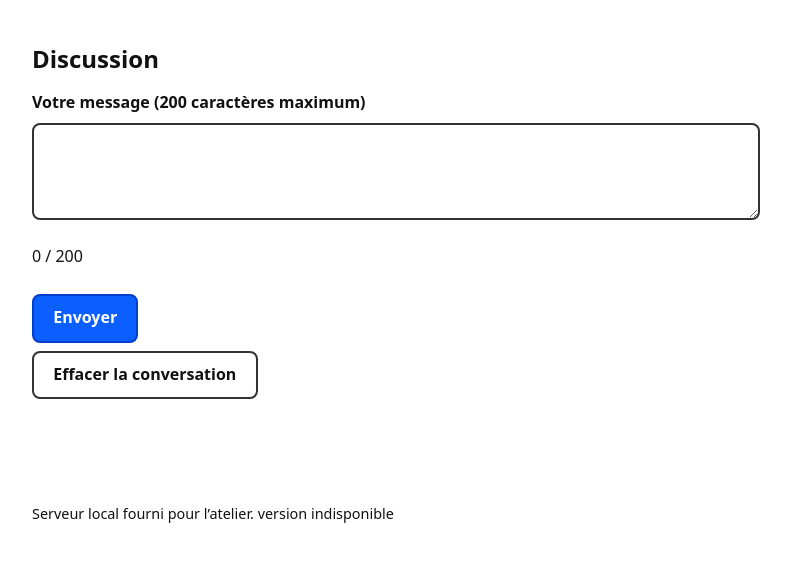
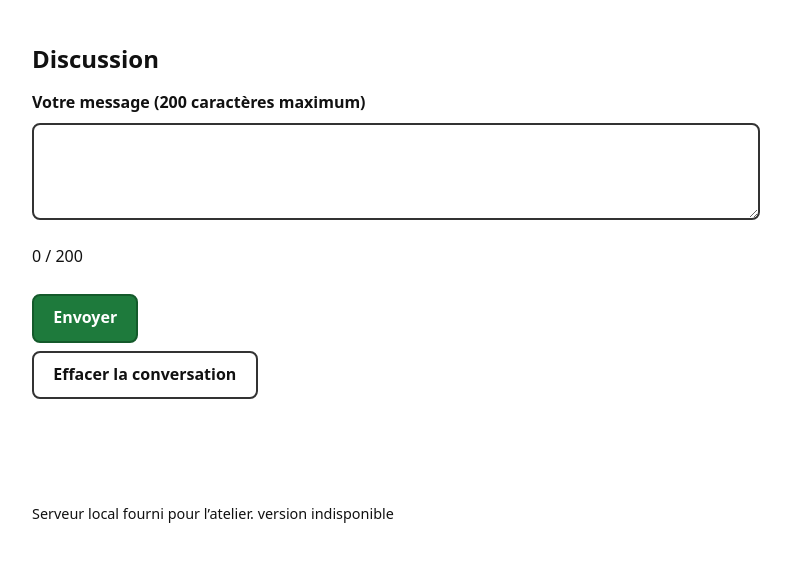
Before and after one commit to Lajous-Harold/cap-web, a website with bundled scripts: page atelier/public/index.html in a window 1280 px wide. Shown: the part 99-660 px from the top of the page, without its empty margins (244-1035 px from the left). Built offline with nearby package versions, Linux system fonts and the light colour scheme; files whose address does not match are found by name.

Commit message:
feat: nouvelle couleur

```diff
--- a/atelier/public/styles.css
+++ b/atelier/public/styles.css
@@ -2,8 +2,8 @@
   color-scheme: light;
   --fond: #ffffff;
   --texte: #111111;
-  --accent: #0b5fff;
-  --accent-fonce: #003ecb;
+  --accent: #1e7a3c;
+  --accent-fonce: #145a2b;
   --bord: #333333;
 }
 
```
